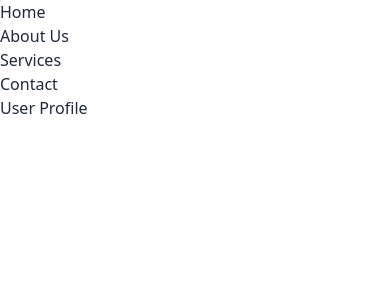
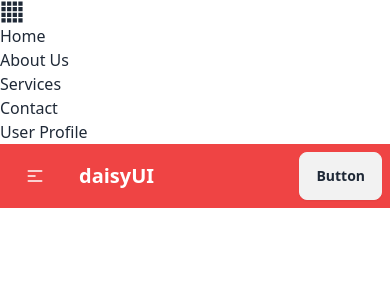
Before and after one commit to dipto8/Pricing-options, a React (Vite) app: page /profile in a window 390 px wide. Shown: the top 300 px of the page. Built offline with nearby package versions, Linux system fonts and the light colour scheme.

Commit message:
Toggle added

```diff
--- a/package.json
+++ b/package.json
@@ -10,8 +10,10 @@
     "preview": "vite preview"
   },
   "dependencies": {
+    "prop-types": "^15.8.1",
     "react": "^18.3.1",
-    "react-dom": "^18.3.1"
+    "react-dom": "^18.3.1",
+    "react-icons": "^5.2.1"
   },
   "devDependencies": {
     "@types/react": "^18.3.3",
--- a/src/App.jsx
+++ b/src/App.jsx
@@ -12,6 +12,8 @@
 
       <NavBar></NavBar>
 
+      <Nav></Nav>
+
 
 
     </>
--- a/src/components/DaisyNav/Nav.jsx
+++ b/src/components/DaisyNav/Nav.jsx
@@ -1,50 +1,58 @@
+
 
 
 const Nav = () => {
   return (
-    <div className="navbar bg-base-100">
-      <div className="flex-1">
-        <a className="btn btn-ghost text-xl">daisyUI</a>
-      </div>
-      <div className="flex-none gap-2">
-        <div className="form-control">
-          <input
-            type="text"
-            placeholder="Search"
-            className="input input-bordered w-24 md:w-auto"
-          />
-        </div>
-        <div className="dropdown dropdown-end">
-          <div
-            tabIndex={0}
-            role="button"
-            className="btn btn-ghost btn-circle avatar"
-          >
-            <div className="w-10 rounded-full">
-              <img
-                alt="Tailwind CSS Navbar component"
-                src="https://img.daisyui.com/images/stock/photo-1534528741775-53994a69daeb.webp"
-              />
-            </div>
+    <div className="navbar bg-red-500 text-white">
+    <div className="navbar-start">
+      <div className="dropdown">
+        <div tabIndex={0} role="button" className="btn btn-ghost lg:hidden">
+          <svg
+            xmlns="http://www.w3.org/2000/svg"
+            className="h-5 w-5"
+            fill="none"
+            viewBox="0 0 24 24"
+            stroke="currentColor">
+            <path
+              strokeLinecap="round"
+              strokeLinejoin="round"
+              strokeWidth="2"
+              d="M4 6h16M4 12h8m-8 6h16" />
+          </svg>
         </div>
         <ul
           tabIndex={0}
-            className="menu menu-sm dropdown-content bg-base-100 rounded-box z-[1] mt-3 w-52 p-2 shadow"
-          >
+          className="menu menu-sm dropdown-content bg-base-100 rounded-box z-[1] mt-3 w-52 p-2 shadow">
+          <li><a>Item 1</a></li>
           <li>
-              <a className="justify-between">
-                Profile
-                <span className="badge">New</span>
-              </a>
+            <a>Parent</a>
+            <ul className="p-2">
+              <li><a>Submenu 1</a></li>
+              <li><a>Submenu 2</a></li>
+            </ul>
           </li>
-            <li>
-              <a>Settings</a>
-            </li>
-            <li>
-              <a>Logout</a>
-            </li>
+          <li><a>Item 3</a></li>
         </ul>
       </div>
+      <a className="btn btn-ghost text-xl">daisyUI</a>
+    </div>
+    <div className="navbar-center hidden lg:flex">
+      <ul className="menu menu-horizontal px-1">
+        <li><a>Item 1</a></li>
+        <li>
+          <details>
+            <summary>Parent</summary>
+            <ul className="p-2">
+              <li><a>Submenu 1</a></li>
+              <li><a>Submenu 2</a></li>
+            </ul>
+          </details>
+        </li>
+        <li><a>Item 3</a></li>
+      </ul>
+    </div>
+    <div className="navbar-end">
+      <a className="btn">Button</a>
     </div>
   </div>
   );
--- a/src/components/Navbar/NavBar.jsx
+++ b/src/components/Navbar/NavBar.jsx
@@ -1,6 +1,8 @@
 
-import React from "react";
+import React, { useState } from "react";
 import Link from "../Link/Link";
+import { TfiLayoutGrid4Alt } from "react-icons/tfi";
+import { RiCloseLargeLine } from "react-icons/ri";
 
 
 const NavBar = () => {
@@ -12,8 +14,19 @@
     { path: "/profile", name: "User Profile", id: 5 },
   ];
 
+  const [open,setOpen] =useState(false)
+
+
   return (
     <nav>
+      <div className="md:hidden text-2xl" onClick={()=> setOpen( !open)}>
+
+   {
+     open === true ? <RiCloseLargeLine className="" />
+     :  <TfiLayoutGrid4Alt   className=" " />
+   }
+      </div>
+
         <ul className="md:flex">
             {
                 routes.map(route => <Link key={route.id} route={route}></Link>)
```
Also changed, not shown: src/components/Link/Link.jsx (+6 -1 lines), 1 other file (tests, documents, lock files or other folders). Lines whose indentation alone changed are shown as unchanged.
